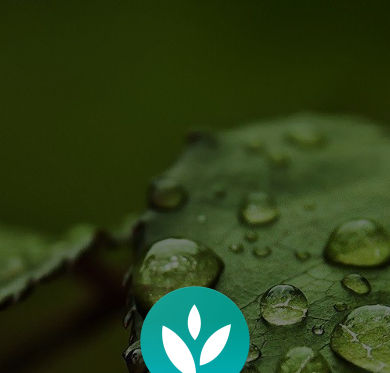
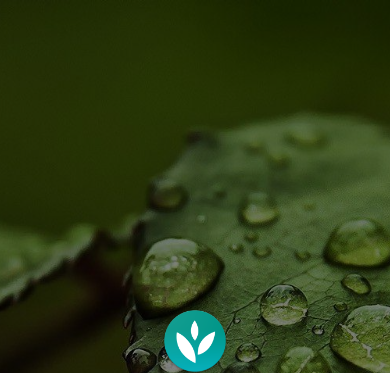
Before and after one commit to leafletlabs/coming-soon, a plain HTML site: page index.html in a window 390 px wide. Shown: the top 373 px of the page. Drawn offline with Linux system fonts and the light colour scheme.

Commit message:
icon responsive.

```diff
--- a/css/app.css
+++ b/css/app.css
@@ -1,5 +1,17 @@
 body {
     font-family: 'Roboto', sans-serif;
+}
+
+.icon {
+    width: 72px;
+    height: 72px;
+}
+
+@media all and (min-width: 640px) {
+    .icon {
+        width: 128px;
+        height: 128px;
+    }
 }
 
 .h1,
--- a/index.html
+++ b/index.html
@@ -14,7 +14,7 @@
 <body class="black-background">
     <div class="hero-section grid-x">
         <div class="cell medium-6 secondary-color">
-            <img src="images/web_hi_res_512.png" width="128" height="128" />
+            <img src="images/web_hi_res_512.png" class="icon" />
             <h1 class="shadow-text">leaflet<span class="black-color">labs</span></h1>
             <h4 class="shadow-text">coming soon</h4>
             <input style="margin-top: 1.5rem;" type="button" class="button expanded large black-background faded"
```
